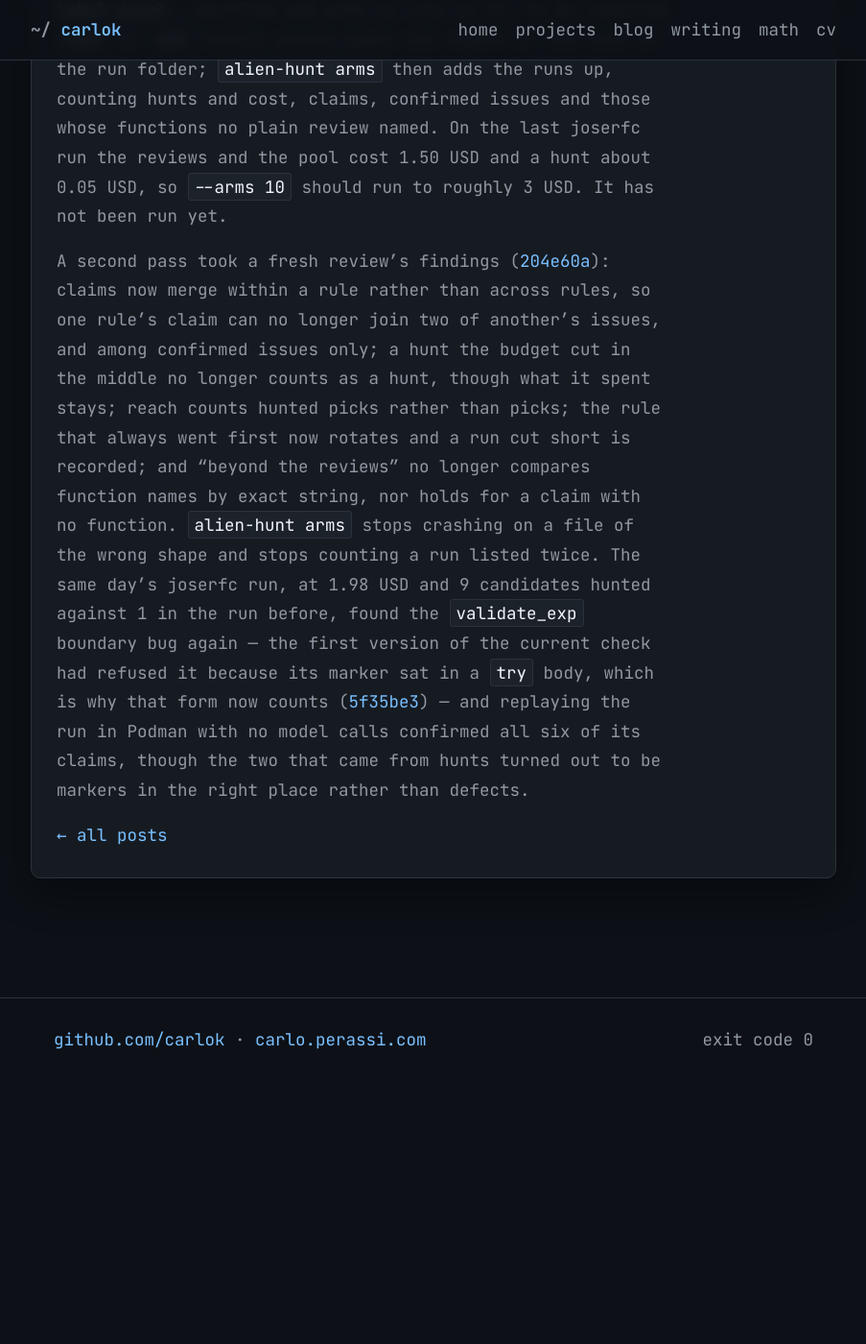
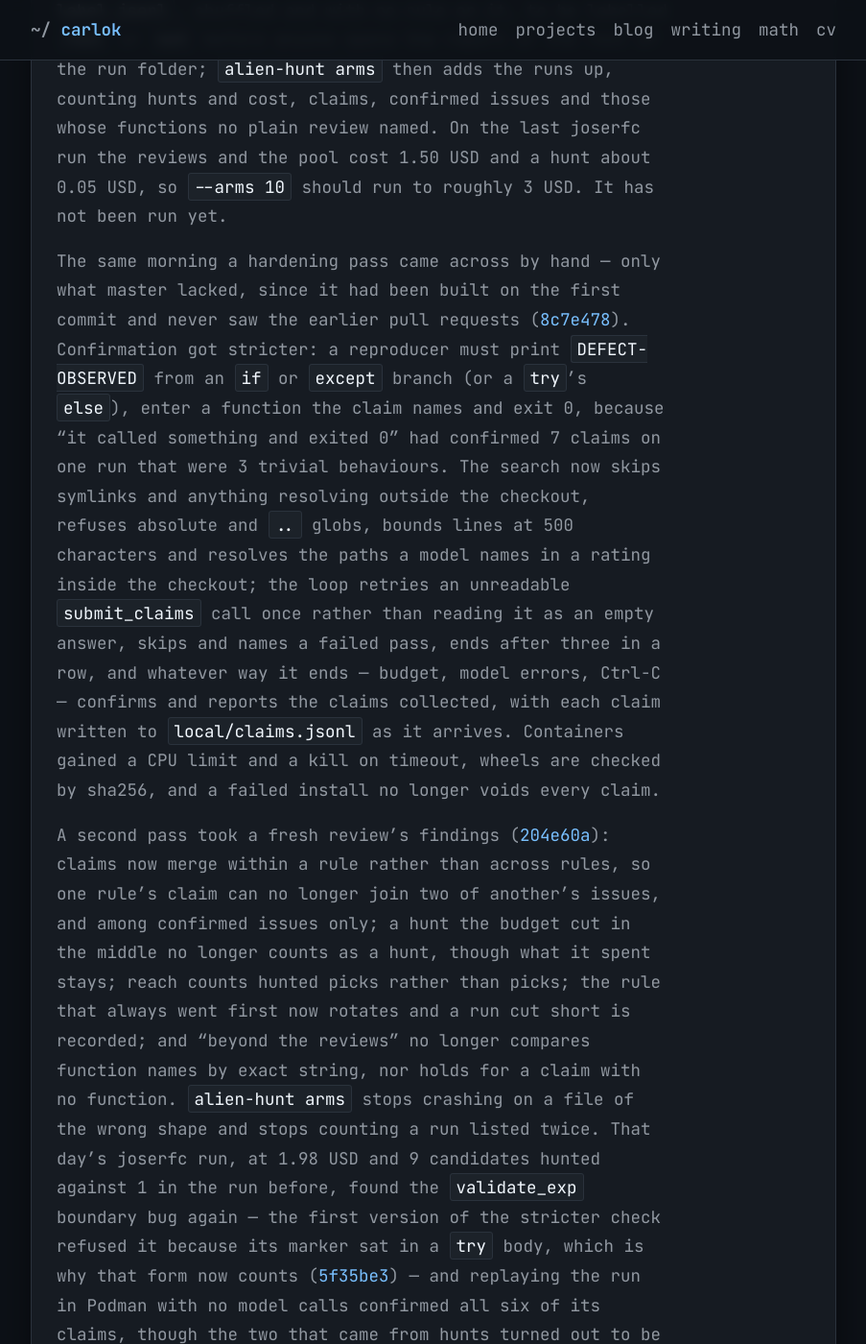
Before and after one commit to carlok/carlok.github.io, a Jekyll site: the page built from _posts/2026-11-02-alien-hunt-arms-selection-rule-comparison.md, in a window 1280 px wide and 1400 px high, scrolled down 1094 px. Shown: the whole window at 96% size, without its empty margins (188-1091 px from the left). Built offline with Jekyll 4.4.1, drawn with Linux system fonts in a browser that asks for light colours; before the commit the page ends 2248 px from its top, so only the background shows below that.

Commit message:
posts: alien-hunt hardening pass in the 2 Nov post

```diff
--- a/_posts/2026-11-02-alien-hunt-arms-selection-rule-comparison.md
+++ b/_posts/2026-11-02-alien-hunt-arms-selection-rule-comparison.md
@@ -8,4 +8,6 @@ In the five runs of [alien-hunt](https://github.com/carlok/alien-hunt) whose rec
 
 `--arms N` is that test. The floor goes off and each rule picks N candidates from the same pool — `combined` by the score at β = 0.7, `coherence` by the rating with ties broken at random, so it cannot quietly become the combined rule, and `random` a plain draw. The reviews and the pool are paid once, the rules share a number of hunts rather than a number of dollars, a pick two rules share is hunted once and counts for both, and the rules take turns so a run stopped by the budget cuts them about evenly. Since "confirmed" is a weak outcome, every hunt's claim lands in `local/arms-to-label.jsonl`, shuffled and with no rule on it, to be labelled `real` or `not` before anyone opens the report or the rest of the run folder; `alien-hunt arms` then adds the runs up, counting hunts and cost, claims, confirmed issues and those whose functions no plain review named. On the last joserfc run the reviews and the pool cost 1.50 USD and a hunt about 0.05 USD, so `--arms 10` should run to roughly 3 USD. It has not been run yet.
 
-A second pass took a fresh review's findings ([204e60a](https://github.com/carlok/alien-hunt/commit/204e60a)): claims now merge within a rule rather than across rules, so one rule's claim can no longer join two of another's issues, and among confirmed issues only; a hunt the budget cut in the middle no longer counts as a hunt, though what it spent stays; reach counts hunted picks rather than picks; the rule that always went first now rotates and a run cut short is recorded; and "beyond the reviews" no longer compares function names by exact string, nor holds for a claim with no function. `alien-hunt arms` stops crashing on a file of the wrong shape and stops counting a run listed twice. The same day's joserfc run, at 1.98 USD and 9 candidates hunted against 1 in the run before, found the `validate_exp` boundary bug again — the first version of the current check had refused it because its marker sat in a `try` body, which is why that form now counts ([5f35be3](https://github.com/carlok/alien-hunt/commit/5f35be3)) — and replaying the run in Podman with no model calls confirmed all six of its claims, though the two that came from hunts turned out to be markers in the right place rather than defects.
+The same morning a hardening pass came across by hand — only what master lacked, since it had been built on the first commit and never saw the earlier pull requests ([8c7e478](https://github.com/carlok/alien-hunt/commit/8c7e478)). Confirmation got stricter: a reproducer must print `DEFECT-OBSERVED` from an `if` or `except` branch (or a `try`'s `else`), enter a function the claim names and exit 0, because "it called something and exited 0" had confirmed 7 claims on one run that were 3 trivial behaviours. The search now skips symlinks and anything resolving outside the checkout, refuses absolute and `..` globs, bounds lines at 500 characters and resolves the paths a model names in a rating inside the checkout; the loop retries an unreadable `submit_claims` call once rather than reading it as an empty answer, skips and names a failed pass, ends after three in a row, and whatever way it ends — budget, model errors, Ctrl-C — confirms and reports the claims collected, with each claim written to `local/claims.jsonl` as it arrives. Containers gained a CPU limit and a kill on timeout, wheels are checked by sha256, and a failed install no longer voids every claim.
+
+A second pass took a fresh review's findings ([204e60a](https://github.com/carlok/alien-hunt/commit/204e60a)): claims now merge within a rule rather than across rules, so one rule's claim can no longer join two of another's issues, and among confirmed issues only; a hunt the budget cut in the middle no longer counts as a hunt, though what it spent stays; reach counts hunted picks rather than picks; the rule that always went first now rotates and a run cut short is recorded; and "beyond the reviews" no longer compares function names by exact string, nor holds for a claim with no function. `alien-hunt arms` stops crashing on a file of the wrong shape and stops counting a run listed twice. That day's joserfc run, at 1.98 USD and 9 candidates hunted against 1 in the run before, found the `validate_exp` boundary bug again — the first version of the stricter check refused it because its marker sat in a `try` body, which is why that form now counts ([5f35be3](https://github.com/carlok/alien-hunt/commit/5f35be3)) — and replaying the run in Podman with no model calls confirmed all six of its claims, though the two that came from hunts turned out to be markers in the right place rather than defects.
```
